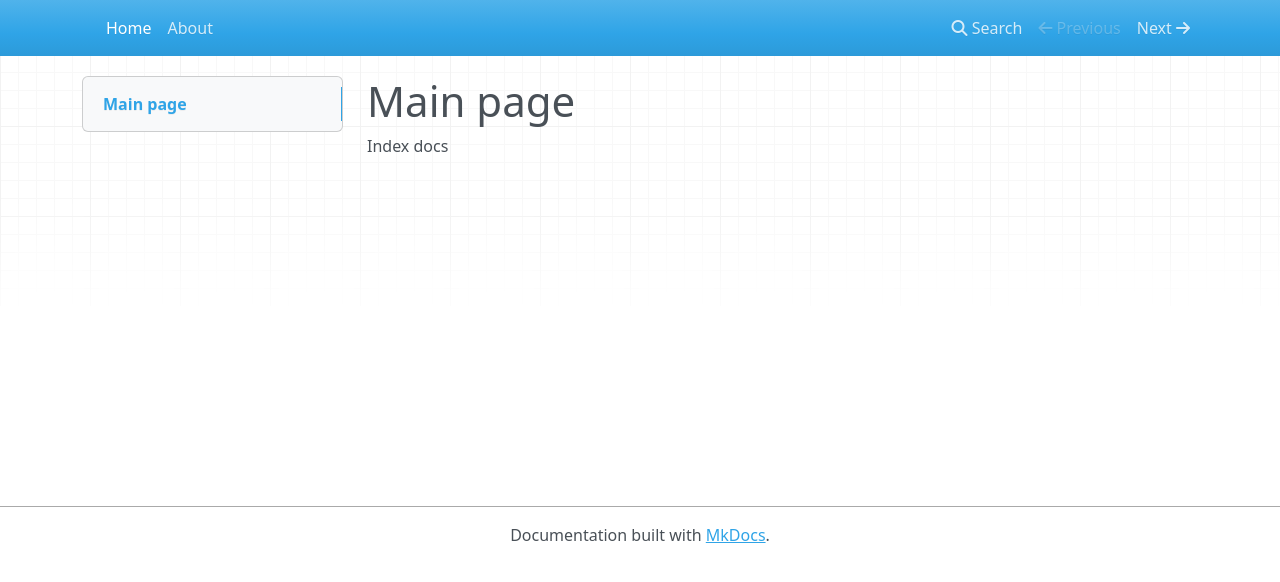
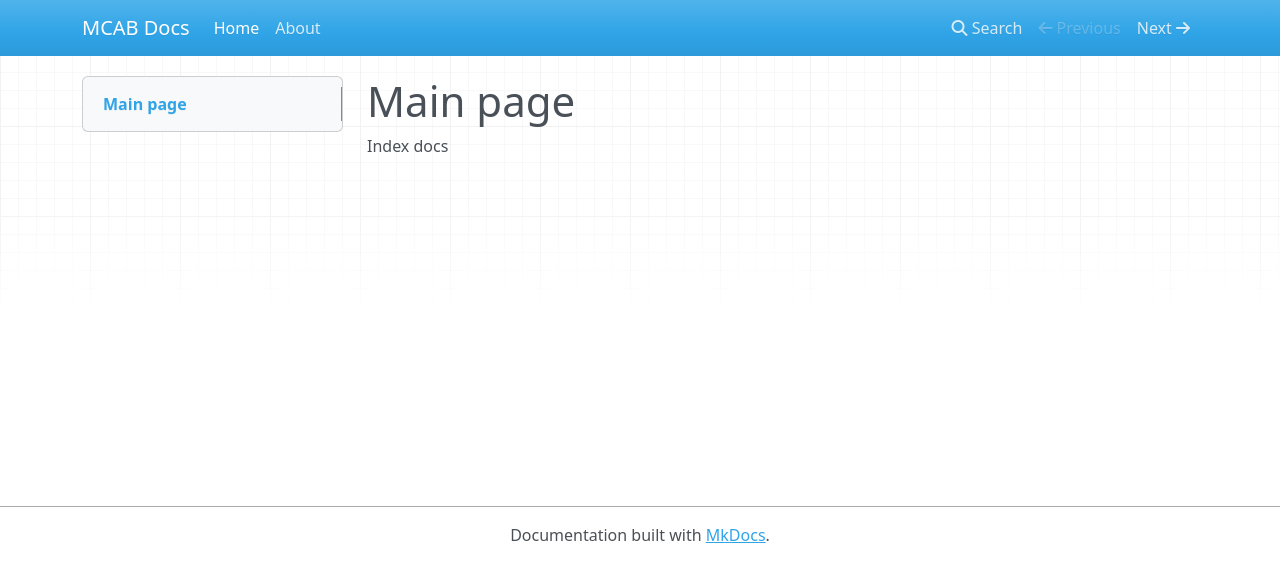
Before and after one commit to sslastochkin/mcab, an MkDocs documentation site: the page built from docs/index.md, in a window 1280 px wide. Shown: the top 582 px of the page. Built offline with MkDocs 1.6.1, drawn with Linux system fonts in a browser that asks for light colours; nearby versions of some CDN libraries.

Commit message:
Update mkdocs.yml

```diff
--- a/mkdocs.yml
+++ b/mkdocs.yml
@@ -1,3 +1,7 @@
+site_name: MCAB Docs
+site_description: MCAB Tutorial & Documentation
+site_url: https://sslastochkin.github.io/mcab/
+
 nav:
   - Home: index.md
   - About: about.md
```
